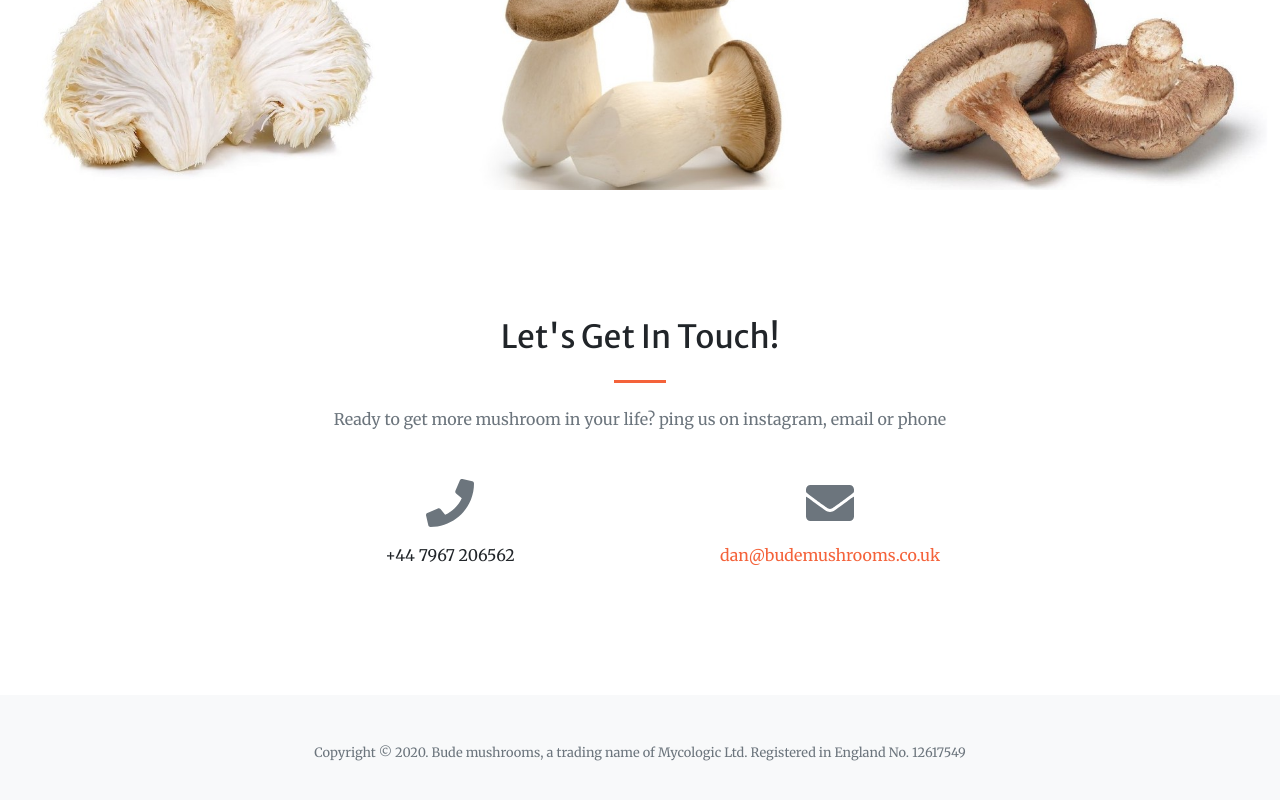
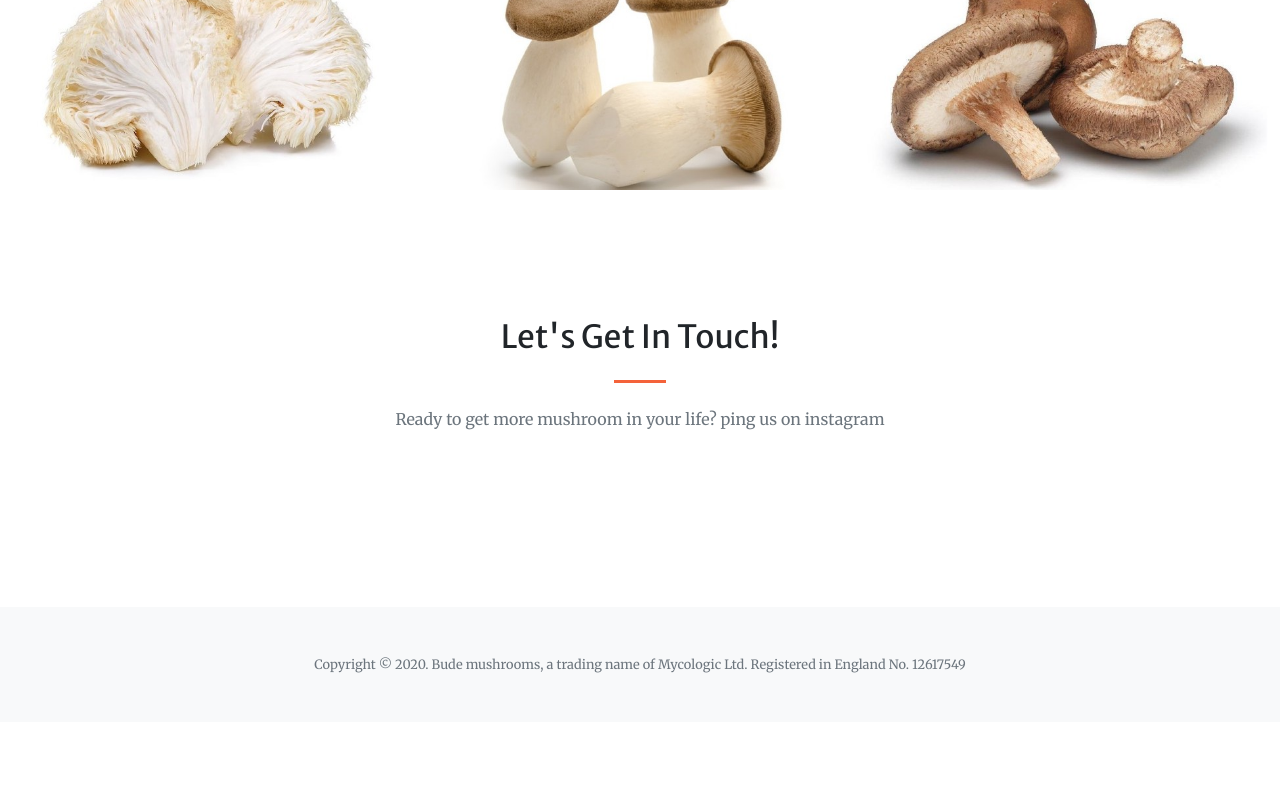
Before and after one commit to budemushrooms/budemushrooms.co.uk, a plain HTML site: page index.html in a window 1280 px wide. Shown: the part 1535-2335 px from the top of the page. After the commit the page ends 2257 px from the top, so only its background shows below. Drawn offline with nearby package versions, Linux system fonts and the light colour scheme.

Commit message:
Update index.html

```diff
--- a/index.html
+++ b/index.html
@@ -128,16 +128,7 @@
                     <div class="col-lg-8 text-center">
                         <h2 class="mt-0">Let's Get In Touch!</h2>
                         <hr class="divider my-4" />
-                        <p class="text-muted mb-5">Ready to get more mushroom in your life? ping us on instagram, email or phone</p>
-                    </div>
-                </div>
-                <div class="row">
-                    <div class="col-lg-4 ml-auto text-center mb-5 mb-lg-0">
-                        <i class="fas fa-phone fa-3x mb-3 text-muted"></i>
-                        <div>+44 7967 206562</div>
-                    </div>
-                    <div class="col-lg-4 mr-auto text-center">
-                        <i class="fas fa-envelope fa-3x mb-3 text-muted"></i><a class="d-block" href="mailto:dan@budemushrooms.co.uk">dan@budemushrooms.co.uk</a>
+                        <p class="text-muted mb-5">Ready to get more mushroom in your life? ping us on instagram</p>
                     </div>
                 </div>
             </div>
```
